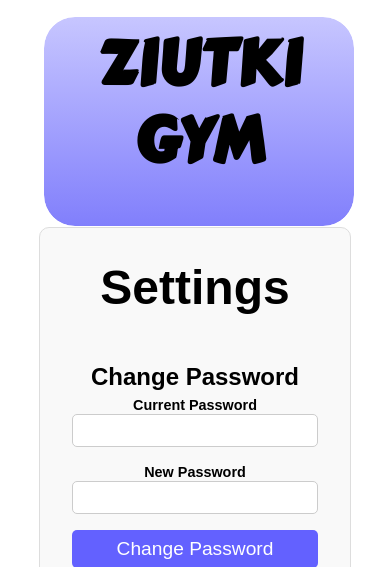
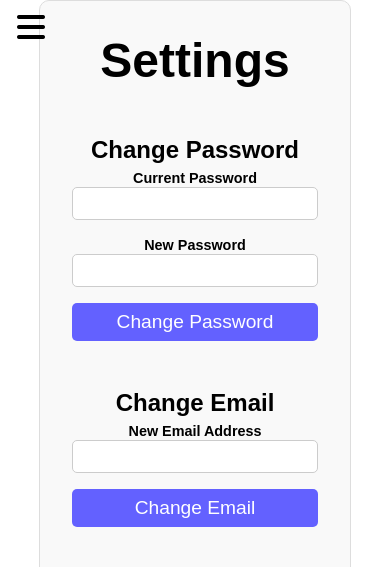
Before and after one commit to basiagaoskar/WDPAI, a PHP site: template public/views/main/settings.php in a window 390 px wide. Shown: the top 567 px of the page. Run offline with PHP 8.4, Linux system fonts and the light colour scheme; the template is opened without the code that fills it, so the values that code supplies are empty.

Commit message:
made sites more responsive

```diff
--- a/public/css/main/nav-styles.css
+++ b/public/css/main/nav-styles.css
@@ -124,8 +124,6 @@ form>.nav-button{
     }
 }
 
-
-
 @media (max-width: 1250px) {
     .logo-and-text h1{
         font-size: 2rem;
@@ -137,6 +135,23 @@ form>.nav-button{
     }
 }
 
+.hamburger-menu {
+    display: none;
+    top: 15px;
+    left: 15px;
+    z-index: 1000;
+}
+
+#hamburger-btn {
+    font-size: 2rem;
+    background: none;
+    border: none;
+    cursor: pointer;
+}
+
+.hamburger-menu {
+    display: none;
+}
 
 @media (max-width: 1020px) {
     .base-container {
@@ -145,43 +160,60 @@ form>.nav-button{
         justify-content: center;
     }
 
+    .hamburger-menu {
+        display: block;
+        position: fixed;
+        top: 10px;
+        left: 15px;
+        z-index: 1000;
+    }
+
+    #hamburger-btn {
+        font-size: 2rem;
+        background: none;
+        border: none;
+        cursor: pointer;
+        color: black;
+    }
+
     nav {
-        background: transparent linear-gradient(180deg, #c7c6ff 0%, #817ffc 100%) 0% 0% no-repeat padding-box;
-        height: 25%;
-        width: 100%;
-        max-width: 80%;
-        margin-top: 1rem;
+        display: none;
     }
 
     .logo-and-text {
-        margin-top: 3%;
-        justify-content: center;
-        text-align: center;
+        display: none
     }
 
-    .logo-and-text h1{
-        font-size: 4rem;
-        line-height: 4.8rem;
+    nav.active {
+        display: block;
+        position: fixed;
+        top: 0px;
+        left: 0px;
+        z-index: 999;
+        width: 16rem;
+        height: 100%;
+        margin: 0;
+        border: none;
+        border-radius:0;
+        opacity: 0.95;
     }
 
-    .logo-and-text img{
-        width: 10rem;
+    nav.active ul {
+        margin-top: 5rem;
     }
-    li{
-        display: none;
+
+    nav.active .nav-button {
+        font-size: 1.2rem;
     }
 
     .workouts {
         grid-template-columns: 1fr;
-
     }
 
     li:last-child {
         position: relative;
     }
 }
-
-
 
 @media (max-width: 580px) {
     .logo-and-text h1{
@@ -190,5 +222,4 @@ form>.nav-button{
     .logo-and-text img{
         display: none;
     }
-
 }
--- /dev/null
+++ b/public/js/hamburger.js
@@ -0,0 +1,8 @@
+document.addEventListener("DOMContentLoaded", function() {
+    const hamburgerBtn = document.getElementById("hamburger-btn");
+    const sidebar = document.querySelector("nav");
+
+    hamburgerBtn.addEventListener("click", function() {
+        sidebar.classList.toggle("active");
+    });
+});
--- a/public/views/main/adminPanel.php
+++ b/public/views/main/adminPanel.php
@@ -9,9 +9,15 @@
     <title>Admin Panel</title>
     <link rel="stylesheet" type="text/css" href="/public/css/main/adminPanel-styles.css">
     <link rel="stylesheet" type="text/css" href="/public/css/main/nav-styles.css">
+    <script src="/public/js/hamburger.js" defer></script>
 </head>
 <body>
     <div class="base-container">
+        <div class="hamburger-menu">
+            <button id="hamburger-btn">
+            <i class="fa-solid fa-bars"></i>
+            </button>
+        </div>
         <nav>
             <div class="logo-and-text">
                 <h1>ZIUTKI GYM</h1>
--- a/public/views/main/createWorkout.php
+++ b/public/views/main/createWorkout.php
@@ -9,9 +9,15 @@
     <title>Create Workout</title>
     <link rel="stylesheet" type="text/css" href="/public/css/main/nav-styles.css">
     <link rel="stylesheet" type="text/css" href="/public/css/main/createWorkout-styles.css">
+    <script src="/public/js/hamburger.js" defer></script>
 </head>
 <body>
     <div class="base-container">
+        <div class="hamburger-menu">
+            <button id="hamburger-btn">
+            <i class="fa-solid fa-bars"></i>
+            </button>
+        </div>
         <nav>
             <div class="logo-and-text">
                 <h1>ZIUTKI GYM</h1>
--- a/public/views/main/profile.php
+++ b/public/views/main/profile.php
@@ -9,9 +9,15 @@
     <title>Profile</title>
     <link rel="stylesheet" type="text/css" href="/public/css/main/nav-styles.css">
     <link rel="stylesheet" type="text/css" href="/public/css/main/profile-styles.css">
+    <script src="/public/js/hamburger.js" defer></script>
 </head>
 <body>
     <div class="base-container">
+        <div class="hamburger-menu">
+            <button id="hamburger-btn">
+            <i class="fa-solid fa-bars"></i>
+            </button>
+        </div>
         <nav>
             <div class="logo-and-text">
                 <h1>ZIUTKI GYM</h1>
--- a/public/views/main/settings.php
+++ b/public/views/main/settings.php
@@ -9,9 +9,15 @@
     <title>Settings</title>
     <link rel="stylesheet" type="text/css" href="/public/css/main/settings-styles.css">
     <link rel="stylesheet" type="text/css" href="/public/css/main/nav-styles.css">
+    <script src="/public/js/hamburger.js" defer></script>
 </head>
 <body>
     <div class="base-container">
+        <div class="hamburger-menu">
+            <button id="hamburger-btn">
+            <i class="fa-solid fa-bars"></i>
+            </button>
+        </div>
         <nav>
             <div class="logo-and-text">
                 <h1>ZIUTKI GYM</h1>
--- a/public/views/main/users.php
+++ b/public/views/main/users.php
@@ -9,9 +9,15 @@
     <title>Users</title>
     <link rel="stylesheet" type="text/css" href="/public/css/main/nav-styles.css">
     <link rel="stylesheet" type="text/css" href="/public/css/main/users-styles.css">
+    <script src="/public/js/hamburger.js" defer></script>
 </head>
 <body>
     <div class="base-container">
+        <div class="hamburger-menu">
+            <button id="hamburger-btn">
+            <i class="fa-solid fa-bars"></i>
+            </button>
+        </div>
         <nav>
             <div class="logo-and-text">
                 <h1>ZIUTKI GYM</h1>
--- a/public/views/main/viewWorkout.php
+++ b/public/views/main/viewWorkout.php
@@ -10,9 +10,15 @@
     <link rel="stylesheet" type="text/css" href="/public/css/main/nav-styles.css">
     <link rel="stylesheet" type="text/css" href="/public/css/main/viewWorkout-styles.css">
     <base href="http://localhost:8080/">
+    <script src="/public/js/hamburger.js" defer></script>
 </head>
 <body>
     <div class="base-container">
+        <div class="hamburger-menu">
+            <button id="hamburger-btn">
+            <i class="fa-solid fa-bars"></i>
+            </button>
+        </div>
         <nav>
             <div class="logo-and-text">
                 <h1>ZIUTKI GYM</h1>
--- a/public/views/main/workouts.php
+++ b/public/views/main/workouts.php
@@ -10,9 +10,15 @@
     <link rel="stylesheet" type="text/css" href="/public/css/main/nav-styles.css">
     <link rel="stylesheet" type="text/css" href="/public/css/main/workouts-styles.css">
     <script type="text/javascript" src="/public/js/search.js" defer></script>
+    <script src="/public/js/hamburger.js" defer></script>
 </head>
 <body>
     <div class="base-container">
+        <div class="hamburger-menu">
+            <button id="hamburger-btn">
+            <i class="fa-solid fa-bars"></i>
+            </button>
+        </div>
         <nav>
             <div class="logo-and-text">
                 <h1>ZIUTKI GYM</h1>
```
Also changed, not shown: public/css/home-styles.css (+38 -6 lines), public/css/main/workouts-styles.css (+25 -0 lines), README.md.
